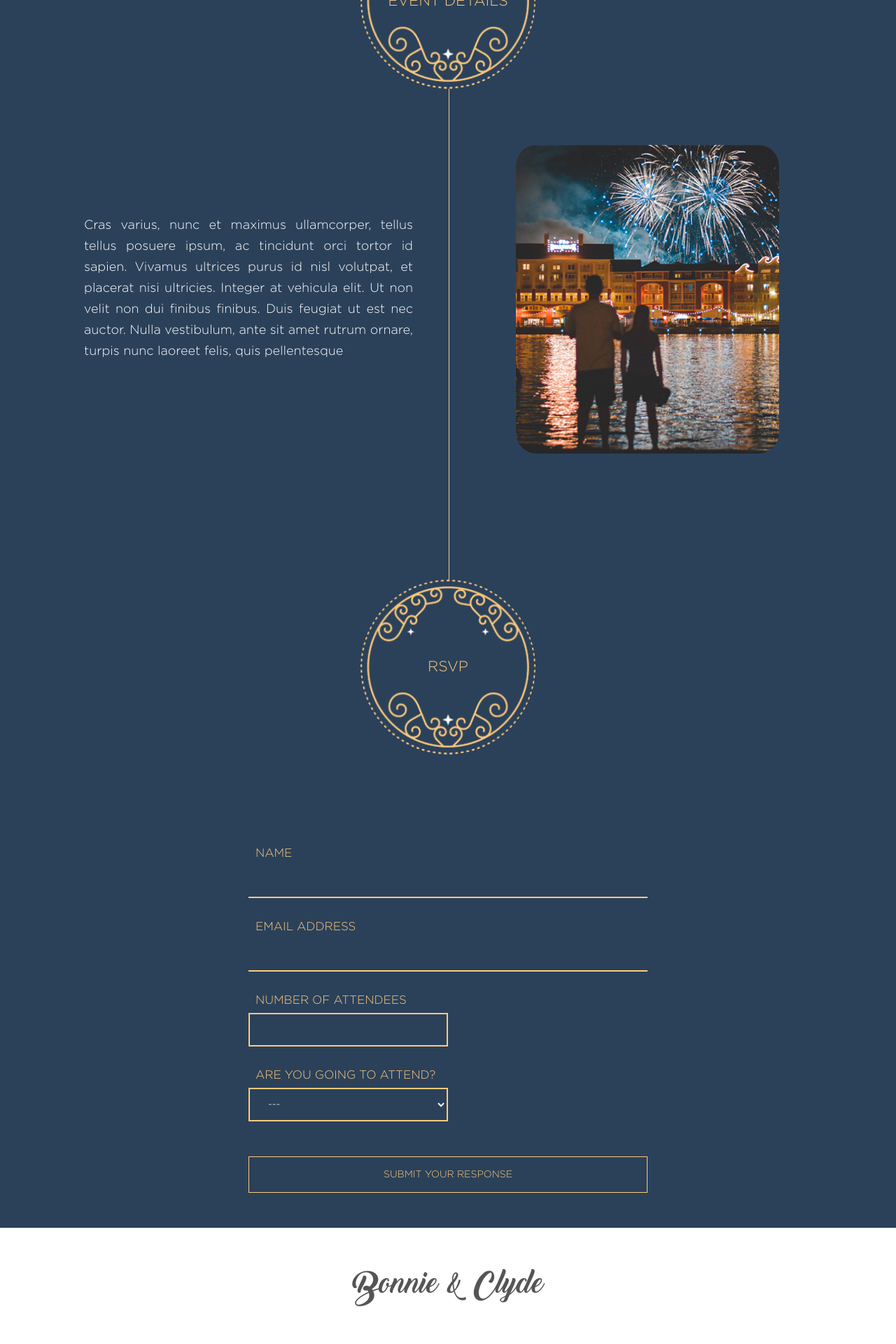
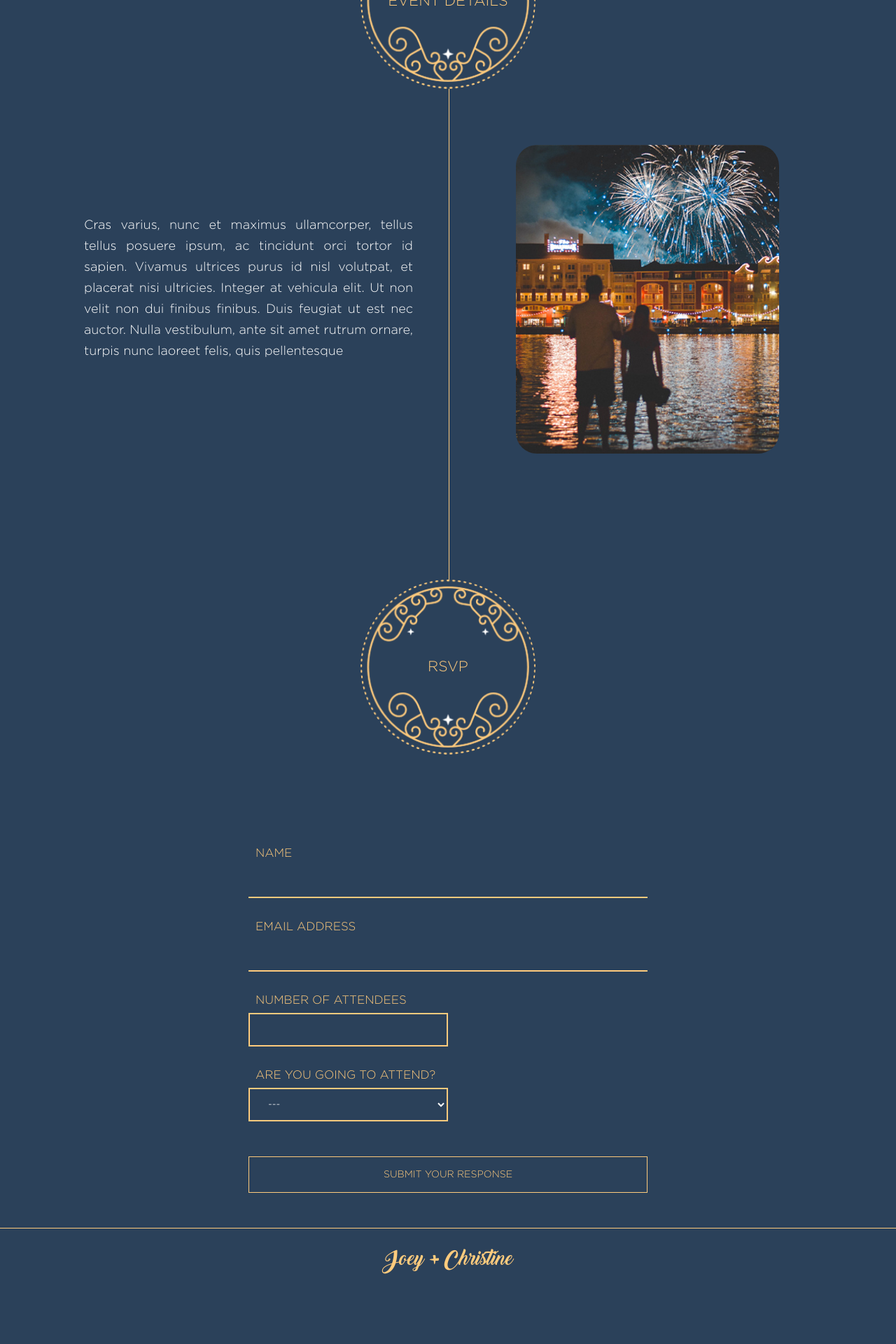
Before and after one commit to project-agape/wedding-template4, a Jekyll site: the page built from index.html, in a window 1280 px wide. Shown: the part 2075-3995 px from the top of the page at 70% size. Built offline with Jekyll 4.4.1, drawn with Linux system fonts in a browser that asks for light colours; nearby versions of some CDN libraries; after the commit the page ends 3921 px from its top, so only the background shows below that.

Commit message:
Update footer

```diff
--- a/_includes/footer.html
+++ b/_includes/footer.html
@@ -1,7 +1,7 @@
 <footer class="site-footer">
   <div class="container no-gutter">
     <div class="footer-content">
-      <h4 class="text-center stylized">Bonnie & Clyde</h4>
+      <h4 class="text-center stylized">{{ site.cover.couple-name }}</h4>
     </div>
   </div>
 </footer>
--- a/_sass/main.sass
+++ b/_sass/main.sass
@@ -77,12 +77,13 @@ nav
 
 footer
   position: relative
-  background-color: white
+  background-color: #2B415A
+  border-top: 1px solid #ffcb7d
   .footer-content
-    padding: 50px 0
+    padding: 20px 0
     h4
-      font-size: 3em
-      color: #555555
+      font-size: 2em
+      color: #ffcb7d
       letter-spacing: 0
       font-weight: normal
       font-style: normal
```
